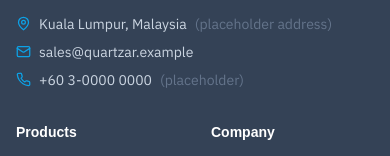
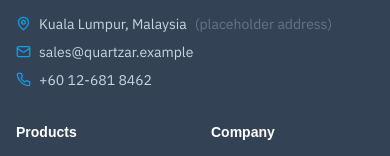
Before and after one commit to sjteo398/techup-catalog, a React (Vite) app: page /oem in a window 390 px wide. Shown: the part 2894-3050 px from the top of the page. Built offline with nearby package versions, Linux system fonts and the light colour scheme; a web font is replaced by a local one.

Commit message:
Update WhatsApp sales phone number to +60 12-681 8462

```diff
--- a/src/components/layout/Footer.jsx
+++ b/src/components/layout/Footer.jsx
@@ -18,7 +18,7 @@ export default function Footer() {
             <div className="mt-5 space-y-2 text-sm">
               <p className="flex items-center gap-2"><MapPin size={15} className="text-[hsl(var(--accent))]" /> Kuala Lumpur, Malaysia <span className="text-slate-500">(placeholder address)</span></p>
               <p className="flex items-center gap-2"><Mail size={15} className="text-[hsl(var(--accent))]" /> sales@quartzar.example</p>
-              <p className="flex items-center gap-2"><Phone size={15} className="text-[hsl(var(--accent))]" /> +60 3-0000 0000 <span className="text-slate-500">(placeholder)</span></p>
+              <p className="flex items-center gap-2"><Phone size={15} className="text-[hsl(var(--accent))]" /> +60 12-681 8462</p>
             </div>
           </div>
           <div>
--- a/src/components/layout/WhatsAppButton.jsx
+++ b/src/components/layout/WhatsAppButton.jsx
@@ -2,7 +2,7 @@ import React from "react";
 import { MessageCircle } from "lucide-react";
 
 // Placeholder WhatsApp number — swap to real Malaysia sales number later.
-const WHATSAPP_NUMBER = "60300000000";
+const WHATSAPP_NUMBER = "60126818462";
 
 export default function WhatsAppButton() {
   const href = `https://wa.me/${WHATSAPP_NUMBER}?text=${encodeURIComponent("Hi Quartzar, I'd like a quotation / product info.")}`;
--- a/src/pages/Contact.jsx
+++ b/src/pages/Contact.jsx
@@ -35,7 +35,7 @@ export default function Contact() {
 
       <section className="max-w-7xl mx-auto px-4 sm:px-6 lg:px-8 py-16 grid lg:grid-cols-3 gap-10">
         <div className="space-y-6">
-          {[[MapPin, "Office", "Kuala Lumpur, Malaysia (placeholder address)"], [Mail, "Email", "sales@techup.example"], [Phone, "Phone", "+60 3-0000 0000 (placeholder)"], [MessageCircle, "WhatsApp", "Tap the green button for instant chat"]].map(([Icon, k, v]) => (
+          {[[MapPin, "Office", "Kuala Lumpur, Malaysia (placeholder address)"], [Mail, "Email", "sales@quartzar.example"], [Phone, "Phone", "+60 12-681 8462"], [MessageCircle, "WhatsApp", "Tap the green button for instant chat"]].map(([Icon, k, v]) => (
             <div key={k} className="flex items-start gap-3">
               <span className="grid place-items-center w-11 h-11 rounded-lg bg-slate-100 text-[hsl(var(--primary))] flex-shrink-0"><Icon size={20} /></span>
               <div><p className="eyebrow text-slate-400">{k}</p><p className="mt-1 text-slate-800 font-medium text-sm">{v}</p></div>
```
